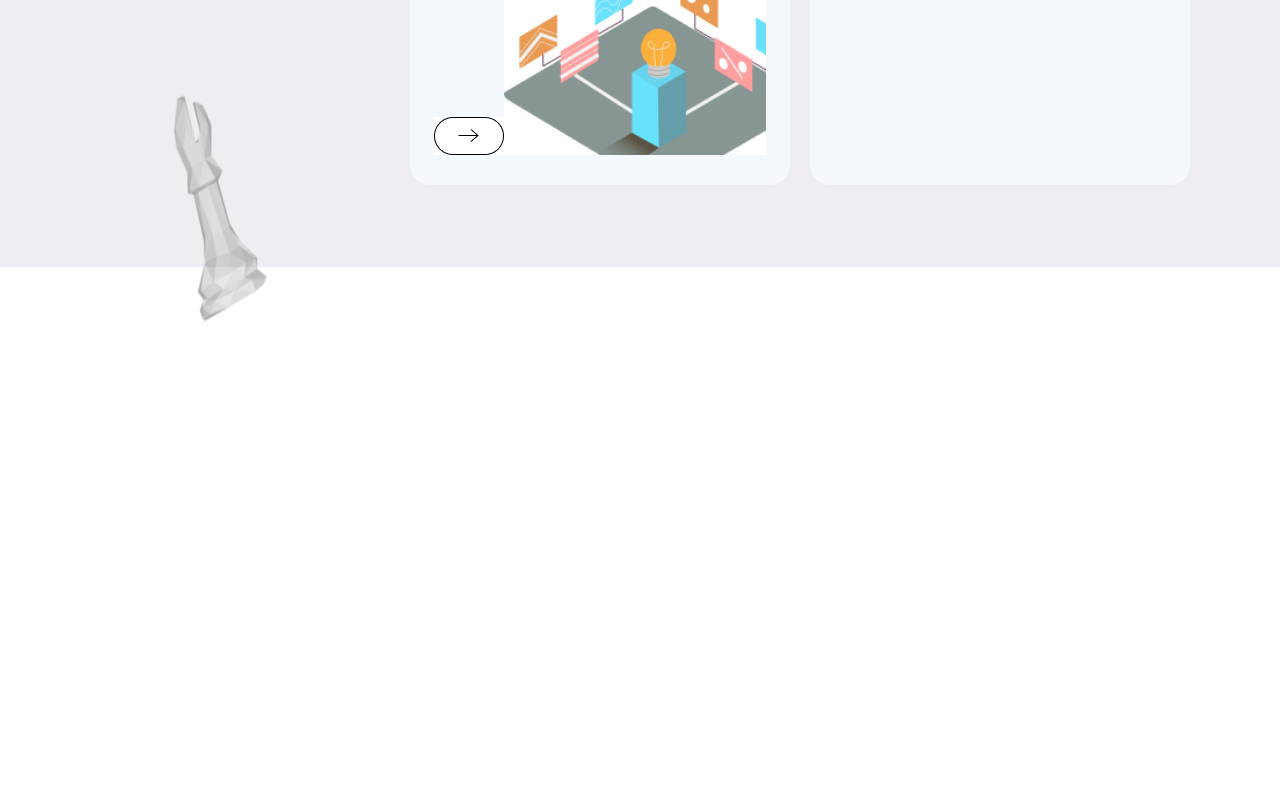
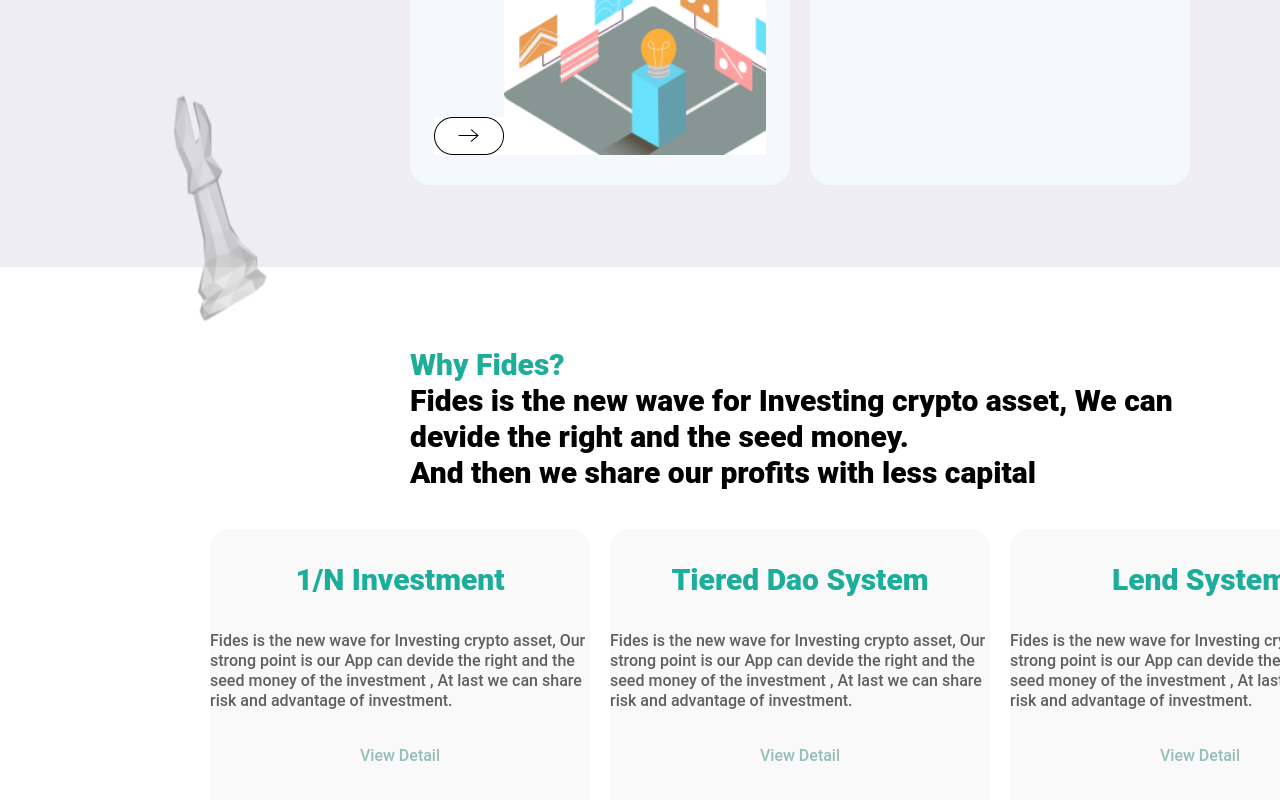
Before and after one commit to dharana77/fides-backend, a Vue app in the folder vue/vue-front/: page / in a window 1280 px wide. Shown: the part 1388-2188 px from the top of the page. Before the commit the page ends 1711 px from the top, so only its background shows below. Built offline with nearby package versions, Linux system fonts and the light colour scheme.

Commit message:
fix: component3 css 수정

```diff
--- a/vue/vue-front/src/App.vue
+++ b/vue/vue-front/src/App.vue
@@ -16,12 +16,14 @@
 import Navbar from '@/components/Navbar'
 import Component1 from '@/components/Component1'
 import Component2 from '@/components/Component2'
+import Component3 from '@/components/Component3'
 export default {
   name: 'App',
   components: {
     Navbar,
     Component1,
-    Component2
+    Component2,
+    Component3
   }
 }
 </script>
--- a/vue/vue-front/src/components/Component3.vue
+++ b/vue/vue-front/src/components/Component3.vue
@@ -1,13 +1,11 @@
 <template>
     <div id="component3">
-      <div id="fides-explain-wrapper">
           <div id="fides-explain-first">
             <span class="fides-explain-title">Why Fides?</span><br>
             <span class="fides-explain-text">Fides is the new wave for Investing crypto asset, We can
             devide the right and the seed money.<br>
             And then we share our profits with less capital</span>
           </div>
-        <div id="explain-contents-wrapper">
           <div id="explain-contents1">
             <h1 class="contents1-title">1/N Investment</h1>
             <p class="contents1-text">Fides is the new wave for Investing crypto
@@ -35,8 +33,6 @@
             investment.</p>
             <h3 class="detail">View Detail</h3>
           </div>
-        </div>
-      </div>
     </div>
 </template>
 
@@ -50,16 +46,22 @@ export default {
 
 <style>
 #component3{
-  width:100%;
 }
 
 #fides-explain-first{
-  position: relative;
+  position: absolute;
   width: 780px;
   height: 142px;
-  left: 22%;
-  padding: 3% 0 2.5% 5%;
-  text-align: left;
+  left: 410px;
+  top: 1735px;
+  font-family: Roboto;
+  font-style: normal;
+  font-weight: 900;
+  font-size: 30px;
+  line-height: 36px;
+  /* or 120% */
+  color: #0F8D7C;
+  text-align:left;
 }
 .fides-explain-title{
   font-family: Roboto;
@@ -76,19 +78,36 @@ export default {
   font-weight: 900;
   font-size: 30px;
   line-height: 36px;
-  margin: 0 0 5% 0;
+  color: black;
 }
-#explain-contents-wrapper> div{
-  position: relative;
-  left: 10%;
-}
-#explain-contents1, #explain-contents2, #explain-contents3{
+
+#explain-contents1{
+ position: absolute;
+ width: 380px;
+ height: 290px;
+ left: 210px;
+ top: 1917px;
+ background: #F9F9F9;
+ border-radius: 20px;
+ }
+ #explain-contents2{
+  position: absolute;
   width: 380px;
   height: 290px;
+  left: 610px;
+  top: 1917px;
+
   background: #F9F9F9;
   border-radius: 20px;
-  float: left;
-  margin: 0 1% 5% 1%;
+}
+#explain-contents3{
+  position: absolute;
+  width: 380px;
+  height: 290px;
+  left: 1010px;
+  top: 1917px;
+  background: #F9F9F9;
+  border-radius: 20px;
 }
 .contents1-title, .contents2-title, .contents3-title{
   font-family: Roboto;
@@ -118,7 +137,6 @@ export default {
   font-size: 16px;
   line-height: 14px;
   /* or 87% */
-
   color: #96BEB9;
 }
 </style>
```
